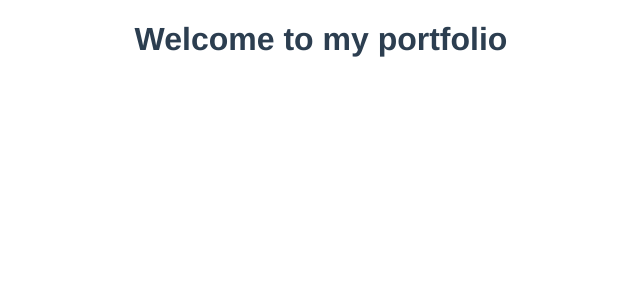
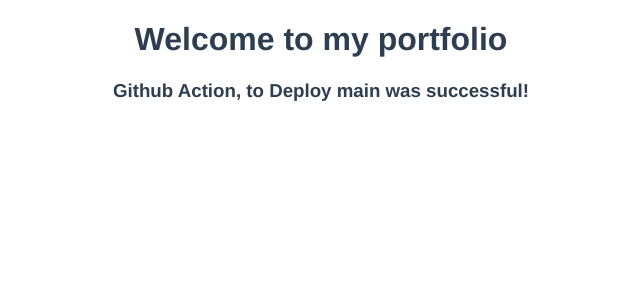
Before and after one commit to N8ers/portfolio, a Vue app: page / in a window 1280 px wide. Shown: the top 300 px of the page, without its empty margins (319-959 px from the left). Built offline with nearby package versions, Linux system fonts and the light colour scheme.

Commit message:
trigger GH actions test 1

```diff
--- a/src/components/Home.vue
+++ b/src/components/Home.vue
@@ -1,6 +1,7 @@
 <template>
   <div>
     <h1>Welcome to my portfolio</h1>
+    <h3>Github Action, to Deploy main was successful!</h3>
   </div>
 </template>
 
```
